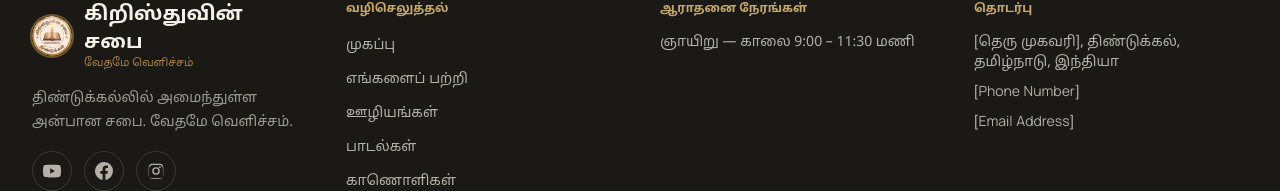
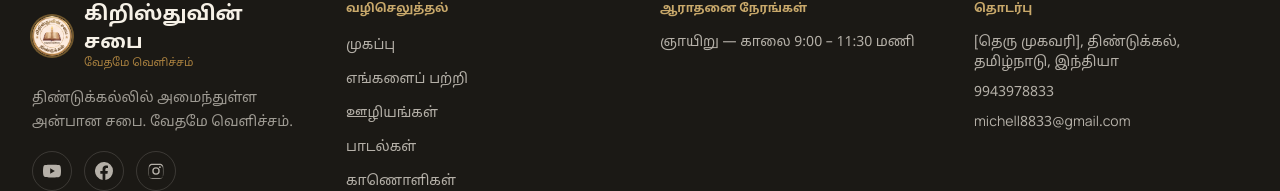
Before and after one commit to gillbert-joshua77/Church-Of-Christ, a React (Vite) app in the folder frontend/: page / in a window 1280 px wide. Shown: the part 7075-7266 px from the top of the page. Built offline with nearby package versions, Linux system fonts and the light colour scheme.

Commit message:
Modified Footer Information

```diff
--- a/frontend/src/data/site.js
+++ b/frontend/src/data/site.js
@@ -55,9 +55,9 @@ export const site = {
   ],
 
   contact: {
-    phone: '[Phone Number]',
-    email: '[Email Address]',
-    address: '[Street Address]',
+    phone: '9943978833',
+    email: 'michell8833@gmail.com',
+    address: '9X6Q+93C, Malligai St, Ram Nagar, Elil Nagar,',
     addressLine2: 'Dindigul, Tamil Nadu, India',
   },
 
```
